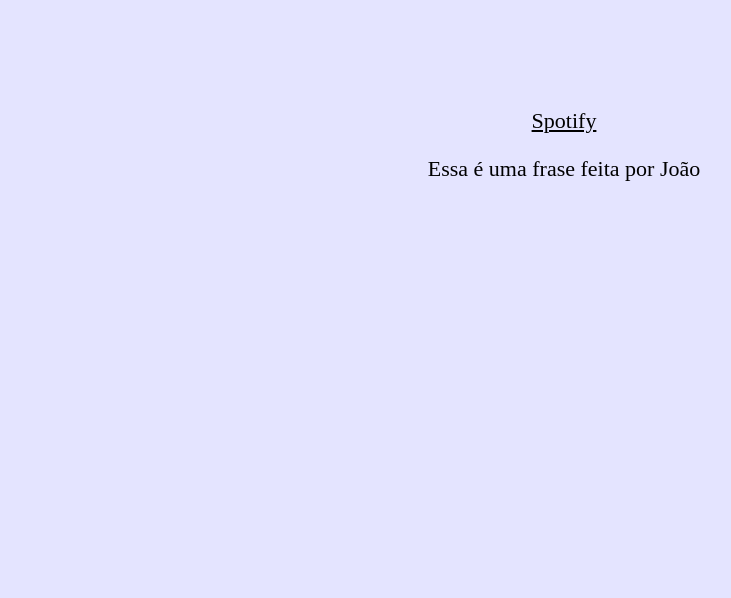
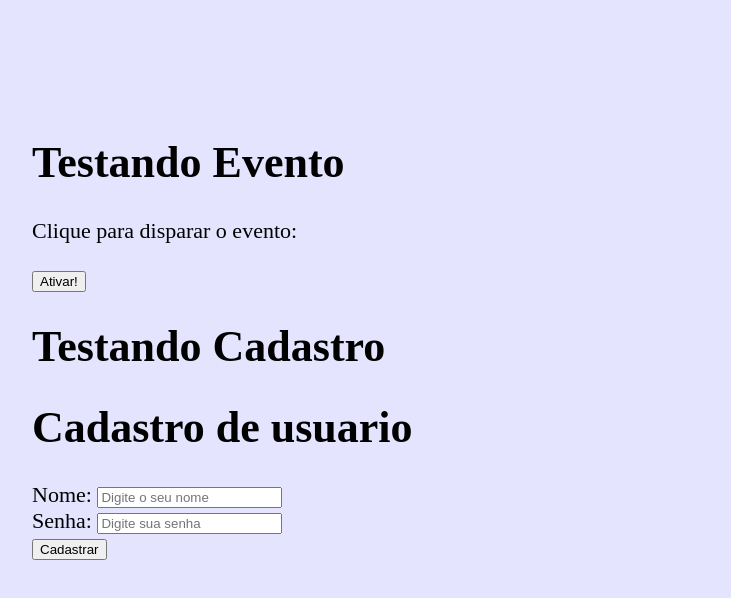
Before and after one commit to jao-07/Projeto-teste-git-e-react, a React (Create React App) app: page / in a window 1280 px wide. Shown: the top 598 px of the page, without its empty margins (76-807 px from the left). Built offline with nearby package versions, Linux system fonts and the light colour scheme.

Commit message:
aulas dia 19/11

```diff
--- a/src/App.css
+++ b/src/App.css
@@ -1,5 +1,4 @@
 .App{
   padding: 100px 100px;
-  text-align: center;
   font-size: 22px;
 }
--- a/src/App.js
+++ b/src/App.js
@@ -1,16 +1,14 @@
 import './App.css';
-import Helloworld from './components/Helloworld.js';
-import Nome from './components/Nome.js';
-import Pessoa from './components/Pessoa.js';
-import Frase from './components/Frase.js';
+import Evento from './components/Evento.js'
+import Form from './components/Form.js';
 
 function App() {
-  const nome = "João"
-  const url = "https://i.pinimg.com/564x/31/58/31/31583193f57c8b2448d7d4ddb1f5122a.jpg"
   return (
     <div className="App">
-      <a href="https://open.spotify.com/intl-pt" > Spotify </a>
-      <Frase nome={nome}/>
+      <h1> Testando Evento </h1>
+      <Evento />
+      <h1>Testando Cadastro</h1>
+      <Form />
     </div>
   );
 }
--- /dev/null
+++ b/src/components/Evento.js
@@ -0,0 +1,15 @@
+function Evento() {
+
+    function meuEvento(){
+        console.log("Fui ativado")
+    }
+
+    return(
+        <>
+            <p>Clique para disparar o evento: </p>
+            <button onClick={meuEvento}> Ativar! </button>
+        </>
+    )
+}
+
+export default Evento
--- /dev/null
+++ b/src/components/Form.js
@@ -0,0 +1,43 @@
+import { useState } from 'react'
+
+function Form() {
+    function cadastrouUsuario(e){
+        e.preventDefault()
+        console.log(`Usuário ${name} foi cadastrado com a senha ${password}`)
+    }
+
+    const [name, setName] = useState()
+    const [password, setPassword] = useState()
+
+    return(
+        <>
+            <h1>Cadastro de usuario</h1>
+            <form onSubmit={cadastrouUsuario}>
+                    <div>
+                        <label htmlFor="name"> Nome: </label>
+                        <input
+                            type="text"
+                            placeholder="Digite o seu nome"
+                            id="name"
+                            name="name"
+                            onChange={(e) => setName(e.target.value)}
+                            />
+                    </div>
+                    <div>
+                        <label htmlFor="password">Senha: </label>
+                        <input
+                        type="password"
+                        id="password"
+                        name="password"
+                        placeholder="Digite sua senha"
+                        onChange={(e) => setPassword(e.target.value)}
+                        />
+                    </div>
+
+                    <input type="submit" value="Cadastrar" />
+            </form>
+        </>
+    )
+}
+
+export default Form
--- a/src/components/Frase.js
+++ b/src/components/Frase.js
@@ -1,7 +1,9 @@
+import estilos from './Frase.module.css'
+
 function Frase ({nome}){
     return (
-       <div>
-            <p>Essa é uma frase feita por {nome}</p>
+       <div className={estilos.fraseContainer}>
+            <p className={estilos.fraseContent}>Essa é uma frase feita por {nome}</p>
        </div>
     )
 }
--- /dev/null
+++ b/src/components/Frase.module.css
@@ -0,0 +1,9 @@
+.fraseContainer {
+    background-color: aqua;
+    border: 10px solid red;
+}
+
+.fraseContent {
+    color: blueviolet;
+    margin: 0;
+}
```
Also changed, not shown: src/components/Item.js (added, +21 -0 lines), src/components/Lista.js (added, +17 -0 lines).
